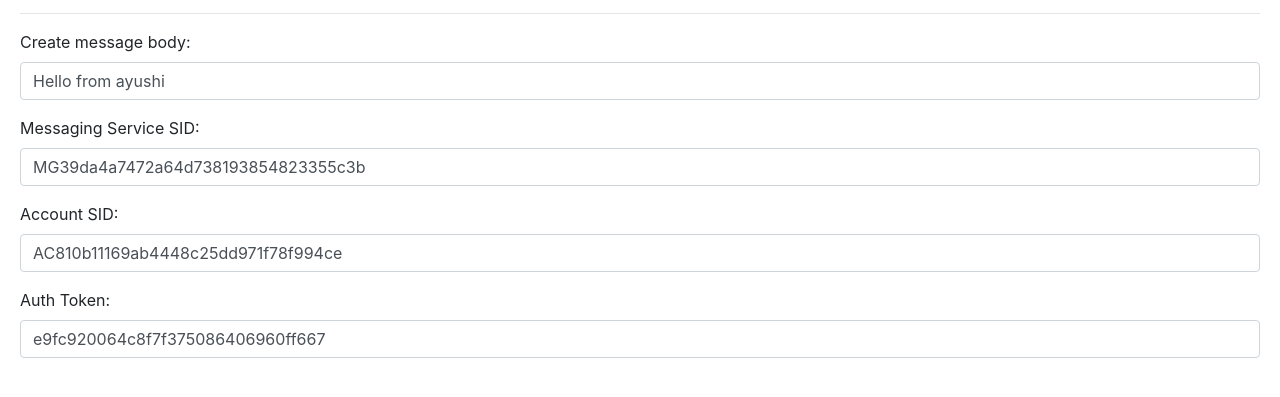
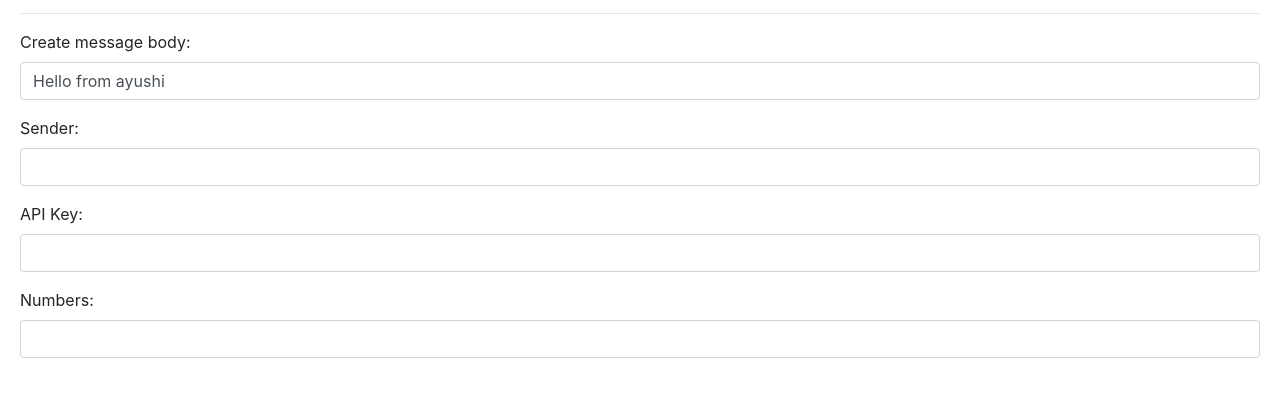
Before and after one commit to ayushisinghal9/Textlocal, a website: page public/index.html in a window 1280 px wide. Shown: the part 117-514 px from the top of the page. Drawn offline with nearby package versions, Linux system fonts and the light colour scheme.

Commit message:
Add files via upload

```diff
--- a/public/index.html
+++ b/public/index.html
@@ -43,16 +43,16 @@
         <input class="form-control" id="messageBody" type="text" name="messageBody" value="Hello from ayushi">
     </div>
     <div class="form-group">
-        <div><label for="messagingService">Messaging Service SID:</label></div>
-        <input class="form-control" id="messagingService" type="text" name="messagingService" value="MG39da4a7472a64d738193854823355c3b" >
+        <div><label for="messagingService">Sender:</label></div>
+        <input class="form-control" id="messagingService" type="text" name="messagingService"  >
     </div>
     <div class="form-group">
-        <div><label for="accountSID">Account SID:</label></div>
-        <input class="form-control" id="accountSID" type="text" name="accountSID" value="AC810b11169ab4448c25dd971f78f994ce" >
+        <div><label for="accountSID">API Key:</label></div>
+        <input class="form-control" id="accountSID" type="text" name="accountSID"  >
     </div>
     <div class="form-group">
-        <div><label for="authToken">Auth Token:</label></div>
-        <input class="form-control" id="authToken" type="text" name="authToken" value="e9fc920064c8f7f375086406960ff667">
+        <div><label for="authToken">Numbers:</label></div>
+        <input class="form-control" id="authToken" type="text" name="authToken" >
     </div>
 
 </div>
```
